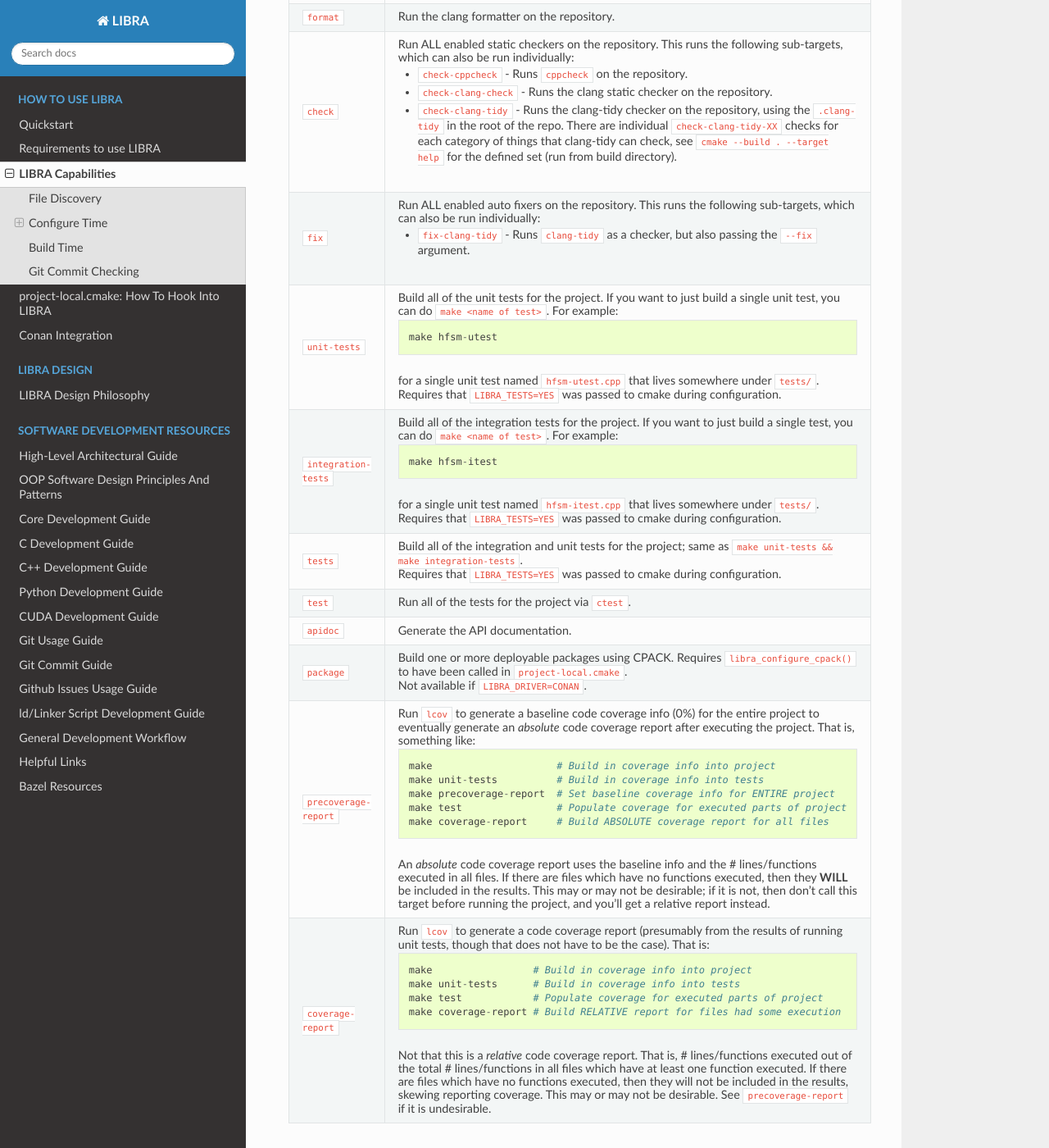
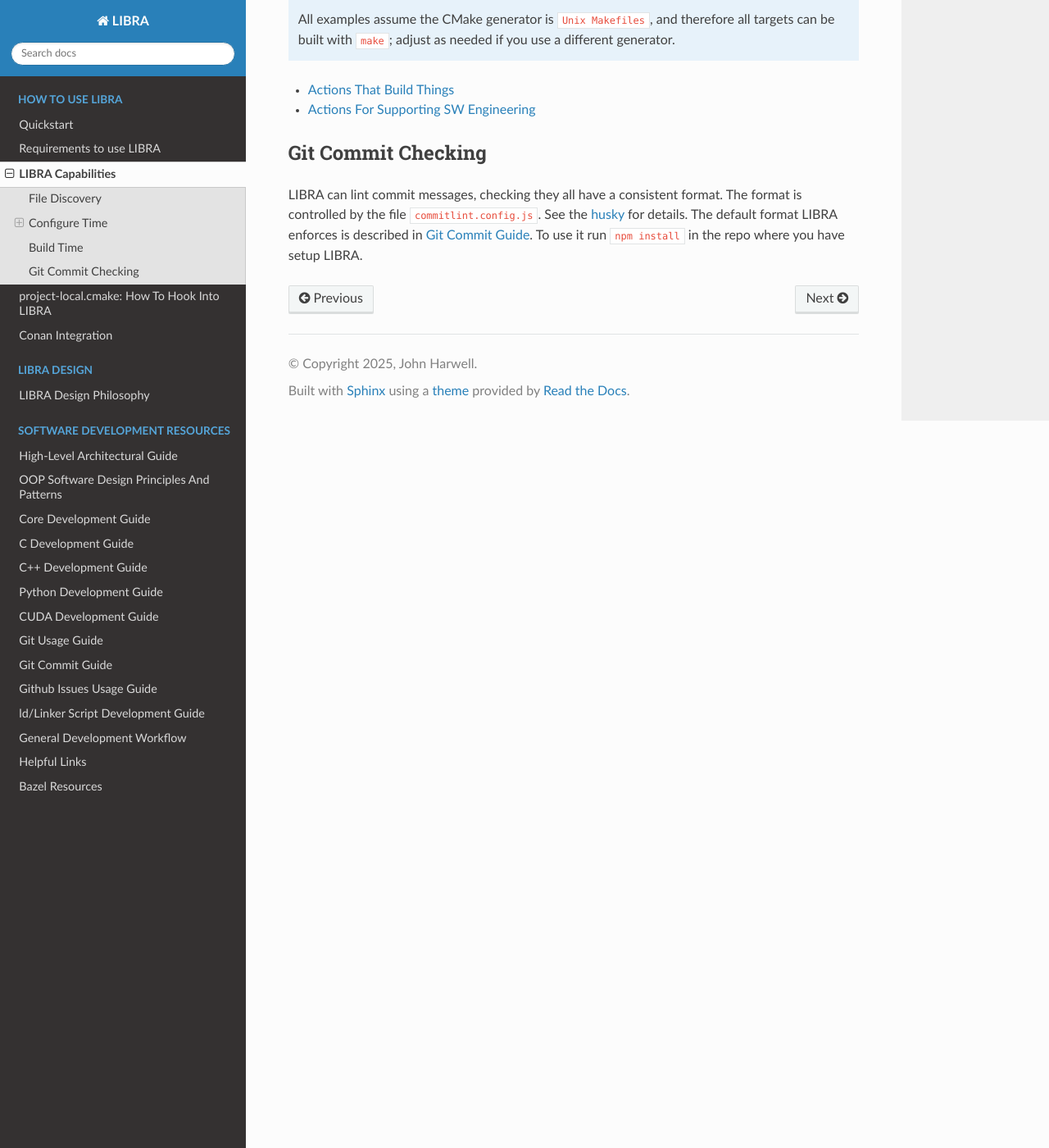
Before and after one commit to jharwell/libra, a Sphinx documentation site: the page built from docs/usage/capabilities/index.rst, in a window 1280 px wide and 1400 px high, scrolled down 1833 px. Shown: the whole window at 82% size. Built offline with Sphinx 7.4.7 and the Read the Docs theme 3.1.0, drawn with Linux system fonts in a browser that asks for light colours; the version number could not be read and is left out; some of the changed text lies outside the part shown.

Commit message:
enh(#54): Support multiple build systems
- Was already in place, just updated autosummary to reflect the actual generator
  used.

- Reworked some of the analysis bits to be more configurable.

- Fixed typo in LIBRA_CHECK_LANGUAGE default if you don't define it.

- Updates to docs throughout.

- Updates to most recent version of clang-XX executables searched for, to
  reflect that clang-20 is now available.

```diff
--- a/docs/usage/capabilities/index.rst
+++ b/docs/usage/capabilities/index.rst
@@ -94,133 +94,16 @@ Build Time
 ==========
 
 After configuration, LIBRA can do many things when running ``make`` (or whatever
-the build engine is). In addition to being able to actually build the software,
+the build system is). In addition to being able to actually build the software,
 this project enables the following additional capabilities via targets:
 
-.. list-table::
-   :widths: 5,95
-   :header-rows: 1
+.. NOTE:: All examples assume the CMake generator is ``Unix Makefiles``, and
+          therefore all targets can be built with ``make``; adjust as needed if
+          you use a different generator.
 
-   * - make target
+- :ref:`usage/capabilities/build-time/build`
 
-     - Description
-
-   * - ``format``
-
-     - Run the clang formatter on the repository.
-
-   * - ``check``
-
-     - Run ALL enabled static checkers on the repository. This runs the
-       following sub-targets, which can also be run individually:
-
-       - ``check-cppcheck`` - Runs ``cppcheck`` on the repository.
-
-       - ``check-clang-check`` - Runs the clang static checker on the
-         repository.
-
-       - ``check-clang-tidy`` - Runs the clang-tidy checker on the repository,
-         using the ``.clang-tidy`` in the root of the repo. There are individual
-         ``check-clang-tidy-XX`` checks for each category of things that
-         clang-tidy can check, see ``cmake --build . --target help`` for the
-         defined set (run from build directory).
-
-
-   * - ``fix``
-
-     - Run ALL enabled auto fixers on the repository. This runs the following
-       sub-targets, which can also be run individually:
-
-       - ``fix-clang-tidy`` - Runs ``clang-tidy`` as a checker, but also passing
-         the ``--fix`` argument.
-
-   * - ``unit-tests``
-
-     - Build all of the unit tests for the project. If you want to just build a
-       single unit test, you can do ``make <name of test>``. For example::
-
-         make hfsm-utest
-
-       for a single unit test named ``hfsm-utest.cpp`` that lives somewhere
-       under ``tests/``.
-
-       Requires that ``LIBRA_TESTS=YES`` was passed to cmake during
-       configuration.
-
-   * - ``integration-tests``
-
-     - Build all of the integration tests for the project. If you want to just
-       build a single test, you can do ``make <name of test>``. For example::
-
-         make hfsm-itest
-
-       for a single unit test named ``hfsm-itest.cpp`` that lives somewhere
-       under ``tests/``.
-
-       Requires that ``LIBRA_TESTS=YES`` was passed to cmake during
-       configuration.
-
-   * - ``tests``
-
-     - Build all of the integration and unit tests for the project; same as
-       ``make unit-tests && make integration-tests``.
-
-       Requires that ``LIBRA_TESTS=YES`` was passed to cmake during
-       configuration.
-
-   * - ``test``
-
-     - Run all of the tests for the project via ``ctest``.
-
-   * - ``apidoc``
-
-     - Generate the API documentation.
-
-   * - ``package``
-
-     - Build one or more deployable packages using CPACK. Requires
-       ``libra_configure_cpack()`` to have been called in
-       ``project-local.cmake``.
-
-       Not available if ``LIBRA_DRIVER=CONAN``.
-
-   * - ``precoverage-report``
-
-     - Run ``lcov`` to generate a baseline code coverage info (0%) for the
-       entire project to eventually generate an *absolute* code coverage report
-       after executing the project. That is, something like::
-
-         make                     # Build in coverage info into project
-         make unit-tests          # Build in coverage info into tests
-         make precoverage-report  # Set baseline coverage info for ENTIRE project
-         make test                # Populate coverage for executed parts of project
-         make coverage-report     # Build ABSOLUTE coverage report for all files
-
-       An *absolute* code coverage report uses the baseline info and the #
-       lines/functions executed in all files. If there are files which have no
-       functions executed, then they **WILL** be included in the results. This
-       may or may not be desirable; if it is not, then don't call this target
-       before running the project, and you'll get a relative report instead.
-
-   * - ``coverage-report``
-
-     - Run ``lcov`` to generate a code coverage report (presumably from the
-       results of running unit tests, though that does not have to be the
-       case). That is::
-
-         make                 # Build in coverage info into project
-         make unit-tests      # Build in coverage info into tests
-         make test            # Populate coverage for executed parts of project
-         make coverage-report # Build RELATIVE report for files had some execution
-
-
-       Not that this is a *relative* code coverage report. That is, #
-       lines/functions executed out of the total # lines/functions in all files
-       which have at least one function executed. If there are files which have
-       no functions executed, then they will not be included in the results,
-       skewing reporting coverage. This may or may not be desirable. See
-       ``precoverage-report`` if it is undesirable.
-
+- :ref:`usage/capabilities/build-time/sw-eng`
 
 Git Commit Checking
 ===================
```
Also changed, not shown: docs/usage/capabilities/build-time.rst (added, +151 -0 lines), docs/usage/capabilities/configure-time.rst (+5 -6 lines), docs/usage/project-local.rst (+21 -0 lines), 8 other files.
